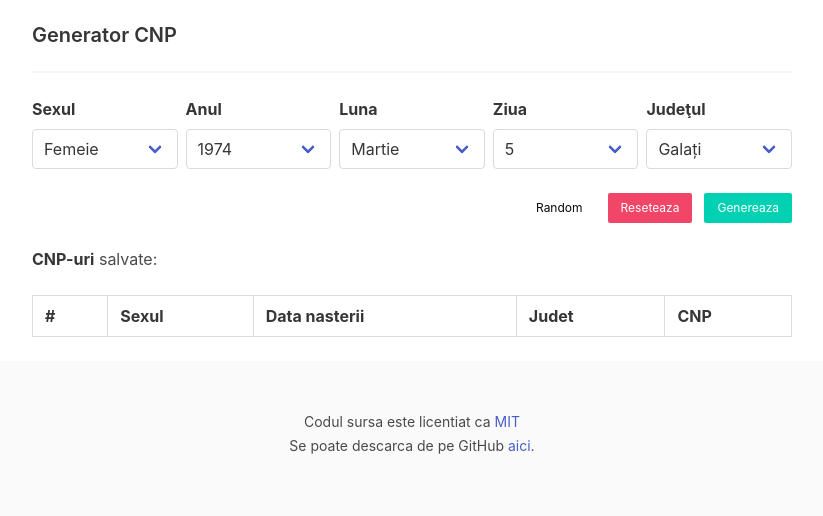
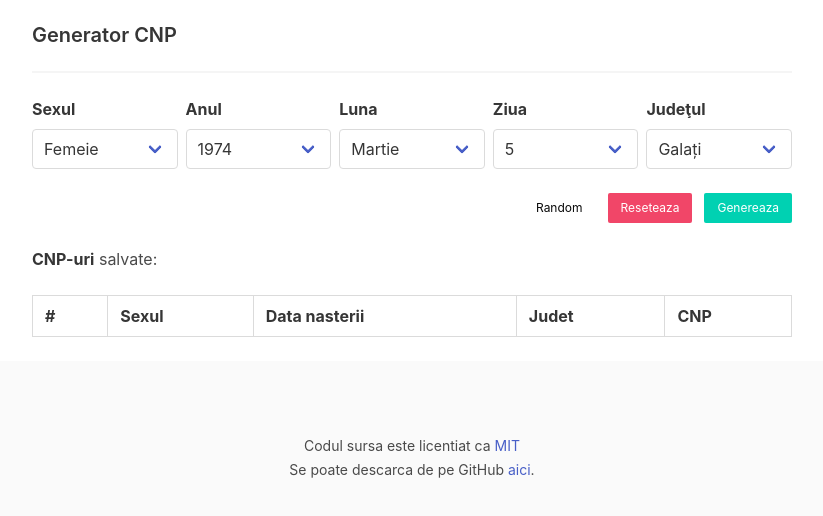
Before and after one commit to davidmoraru/cnpgen, a Vue app: page / in a window 1280 px wide. Shown: the top 516 px of the page, without its empty margins (228-1051 px from the left). Built offline with nearby package versions, Linux system fonts and the light colour scheme.

Commit message:
added google adsense and minor updates

```diff
--- a/package.json
+++ b/package.json
@@ -19,9 +19,11 @@
     "devDependencies": {
         "@vue/cli-plugin-babel": "~4.5.0",
         "@vue/cli-plugin-pwa": "~4.5.0",
+        "@vue/cli-plugin-router": "~4.5.0",
         "@vue/cli-service": "~4.5.0",
         "@vue/compiler-sfc": "^3.0.0-0",
         "node-sass": "^4.12.0",
-        "sass-loader": "^8.0.2"
+        "sass-loader": "^8.0.2",
+        "vue-adsense": "^1.0.1"
     }
 }
--- a/public/index.html
+++ b/public/index.html
@@ -14,5 +14,7 @@
     </noscript>
     <div id="app"></div>
     <!-- built files will be auto injected -->
+
+    <script data-ad-client="ca-pub-1654545436433064" async src="https://pagead2.googlesyndication.com/pagead/js/adsbygoogle.js"></script>
   </body>
 </html>
--- a/src/components/Footer.vue
+++ b/src/components/Footer.vue
@@ -1,6 +1,11 @@
 <template>
 <footer class="footer has-text-centered">
   <div class="container">
+    <div class="columns">
+      <div class="column is-8-desktop is-offset-2-desktop">
+        <div class="content" id="adsgoeshere"></div>
+      </div>
+    </div>
     <div class="columns">
       <div class="column is-8-desktop is-offset-2-desktop">
         <p>
--- a/src/main.js
+++ b/src/main.js
@@ -2,9 +2,8 @@ import { createApp } from 'vue'
 import App from './App.vue'
 import './registerServiceWorker'
 import 'bulma/css/bulma.css'
-import router from '@/router/router'
+import router from '@/router/'
 
 const app = createApp(App);
 app.use(router);
-
-app.mount('#app')
+app.mount('#app');
--- a/src/router/router.js
+++ b/src/router/index.js
@@ -1,10 +1,10 @@
 import { createWebHistory, createRouter } from "vue-router";
-import Home from "@/views/Home.vue";
 
 const routes = [{
     path: "/",
     name: "Home",
-    component: Home,
+    component: () =>
+        import ( /* webpackChunkName: "home-view" */ '../views/Home.vue')
 }];
 
 const router = createRouter({
--- a/src/views/Home.vue
+++ b/src/views/Home.vue
@@ -4,9 +4,8 @@
 </template>
 
 <script>
-import Gen from '@/components/Gen.vue'
-import Footer from '@/components/Footer.vue'
-
+import Gen from '../components/Gen.vue'
+import Footer from '../components/Footer.vue'
 export default {
   name: 'Home',
   components: {
```
Also changed, not shown: src/views/Okta.vue (deleted, +0 -17 lines), 2 other files (tests, documents, lock files or other folders).
